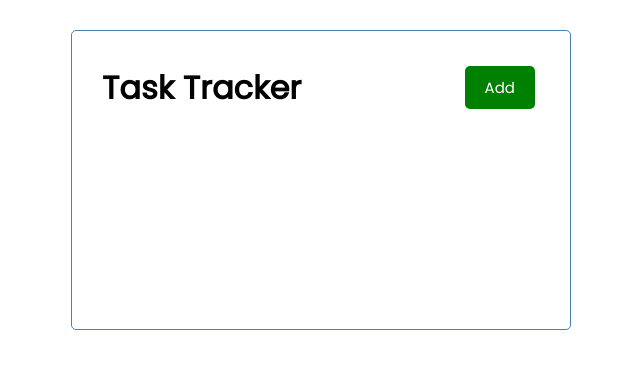
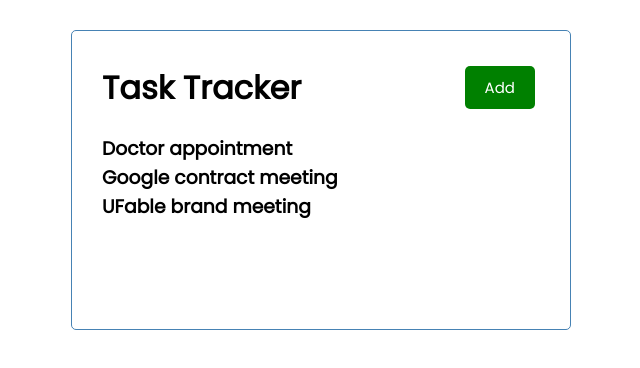
Before and after one commit to artfct/Simple-Todo-Reminder, a React (Create React App) app in the folder react-task-tracker/: page / in a window 1280 px wide. Shown: the top 368 px of the page, without its empty margins (319-959 px from the left). Built offline with nearby package versions, Linux system fonts and the light colour scheme.

Commit message:
Created Tasks components to store task state from App.js

```diff
--- a/react-task-tracker/src/App.js
+++ b/react-task-tracker/src/App.js
@@ -1,9 +1,35 @@
+import { useState } from 'react'
+
 import Header from './components/Header'
+import Tasks from './components/Tasks'
 
 function App() {
+  const [tasks, setTasks] = useState(
+    [
+      {
+        id: 1,
+        text: 'Doctor appointment',
+        day: 'Feb 5th at 2:30pm',
+        reminder: true,
+      },
+      {
+        id: 2,
+        text: 'Google contract meeting',
+        day: 'Feb 6th at 3:30pm',
+        reminder: true,
+      },
+      {
+        id: 3,
+        text: 'UFable brand meeting',
+        day: 'Feb 7th at 5:30pm',
+        reminder: false,
+      },
+    ]
+  )
   return (
     <div className='container'>
       <Header />
+      <Tasks tasks={tasks} />
     </div>
   );
 }
--- /dev/null
+++ b/react-task-tracker/src/components/Tasks.js
@@ -0,0 +1,13 @@
+
+const Tasks = ({ tasks }) => {
+    return (
+        <>
+            {tasks.map((task) => (
+                <h3 key={task.id}>{task.text}</h3>
+            ))}
+
+        </>
+    )
+}
+
+export default Tasks
```
